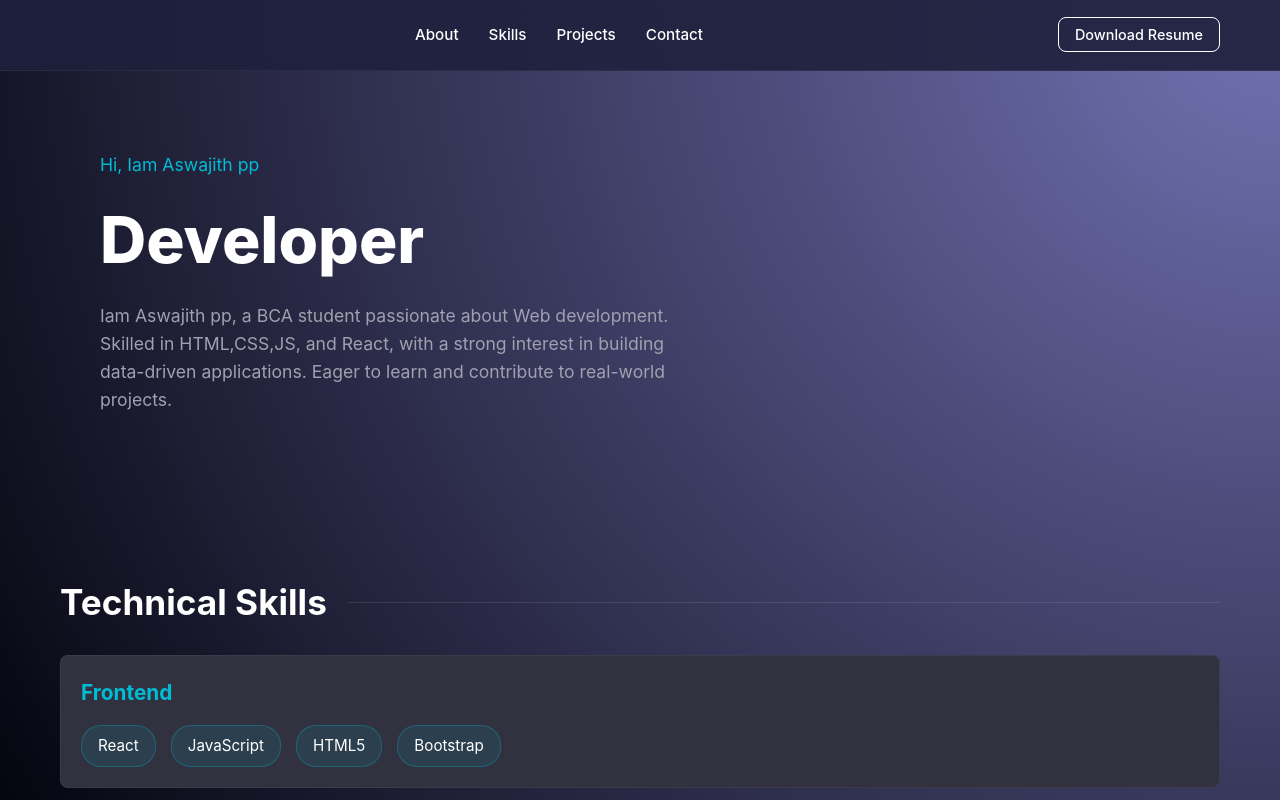
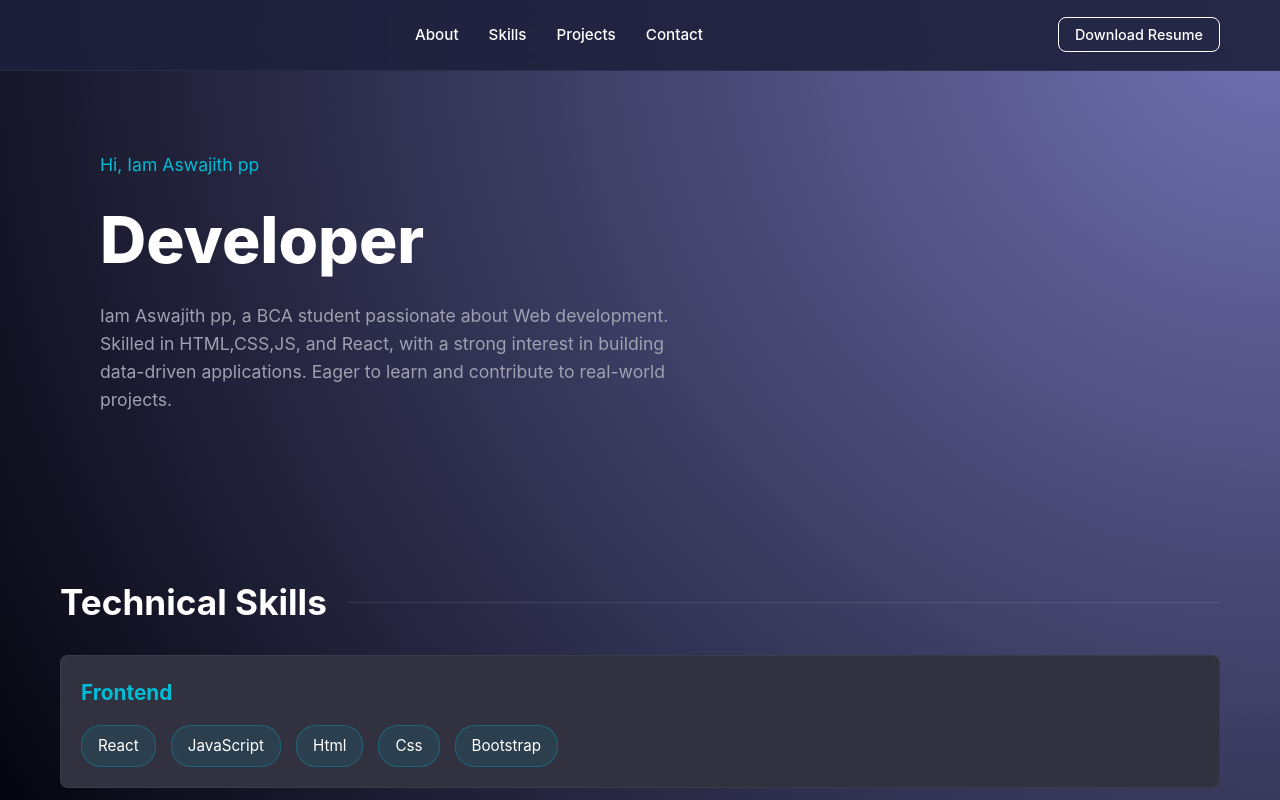
Before and after one commit to Aswajith2255/Personal_portfolio, a React (Vite) app in the folder frontend/: page / in a window 1280 px wide. Shown: the top 800 px of the page. Built offline with nearby package versions, Linux system fonts and the light colour scheme.

Commit message:
Update Skills.jsx

```diff
--- a/frontend/src/components/Skills.jsx
+++ b/frontend/src/components/Skills.jsx
@@ -5,7 +5,7 @@ export default function Skills() {
   const skillCategories = [
     {
       title: 'Frontend',
-      skills: ['React', 'JavaScript', 'HTML5', 'Bootstrap']
+      skills: ['React', 'JavaScript', 'Html', 'Css', 'Bootstrap']
     },
     // {
     //   title: 'Backend',
```
